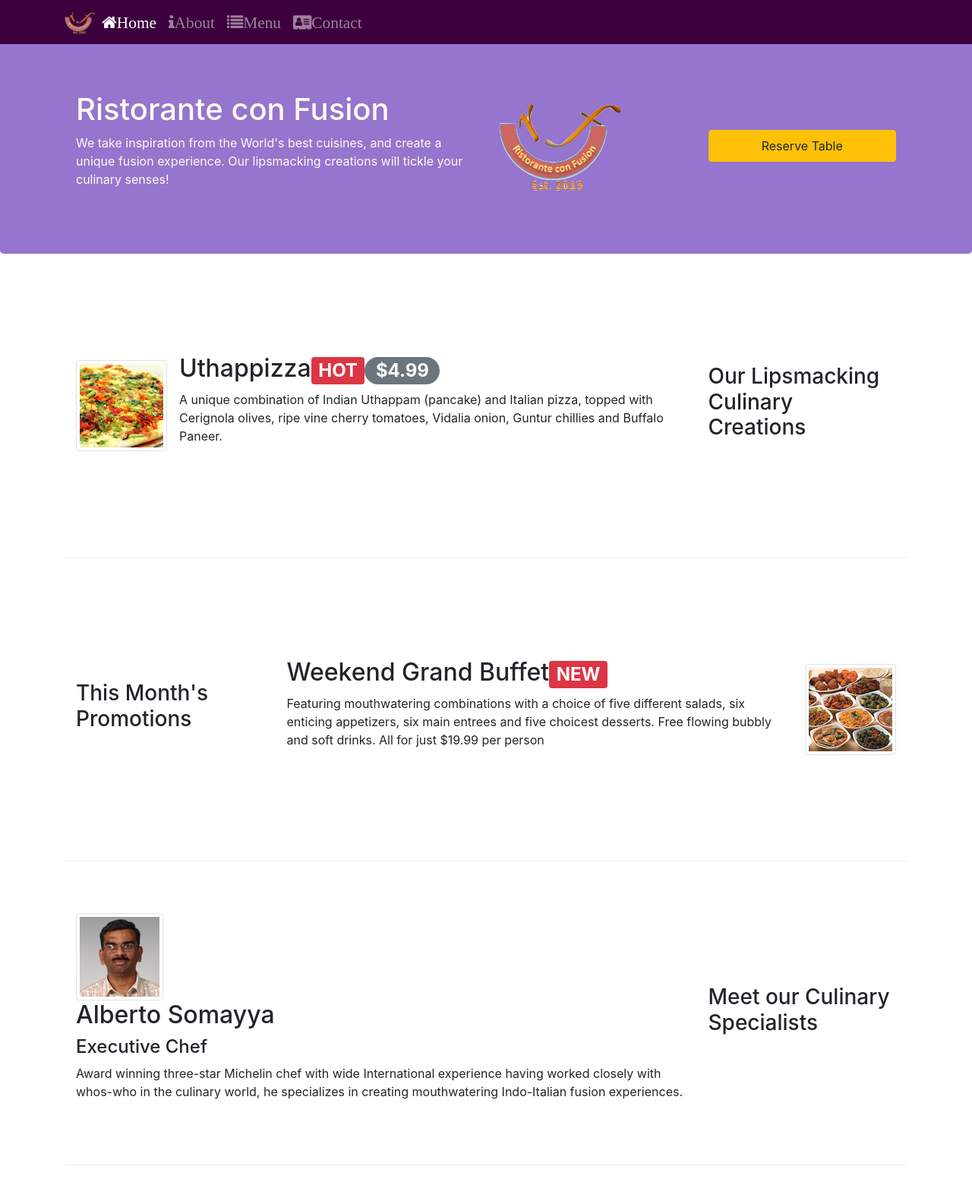
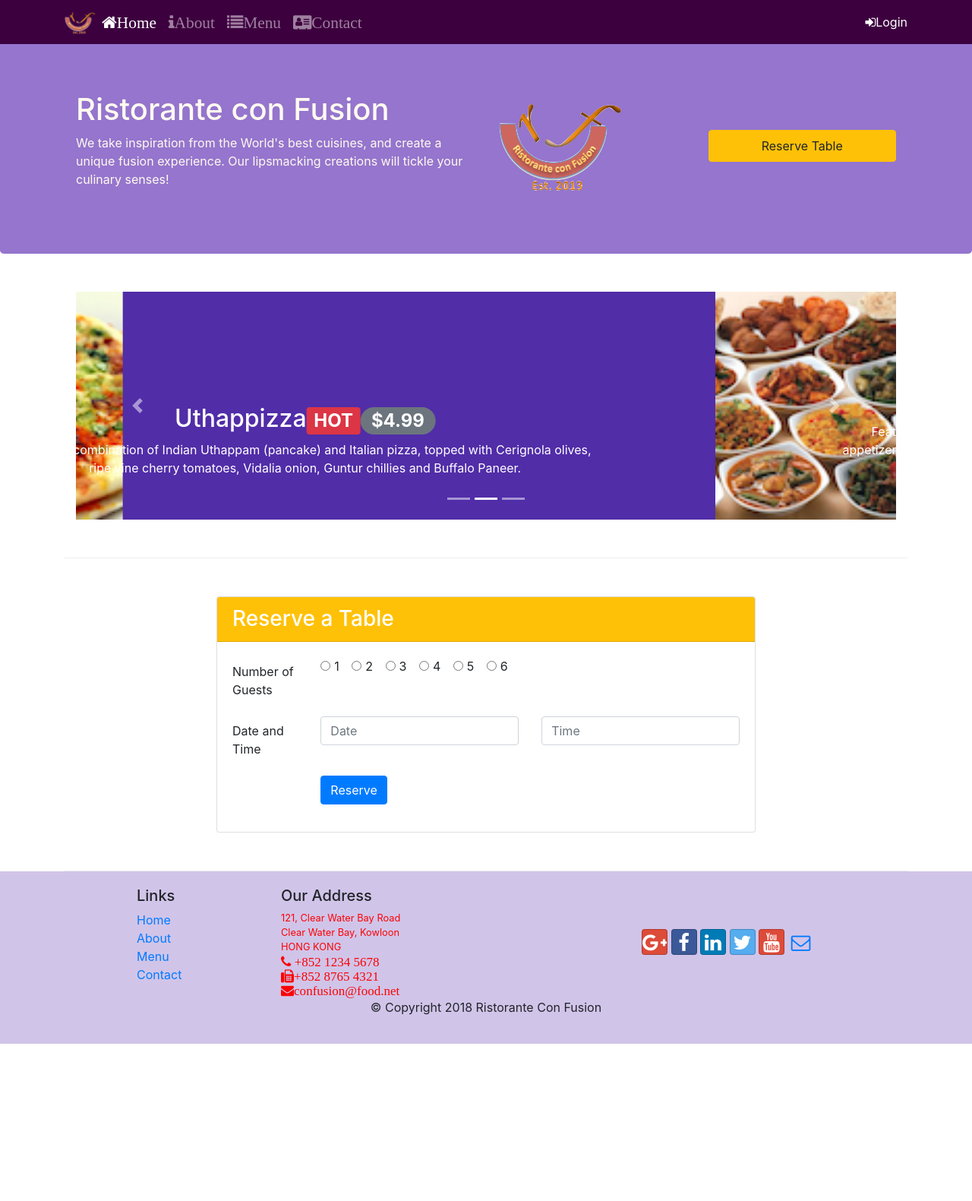
Before and after one commit to 18211a12a2/Samudrala_Restaurant, a website: page index.html in a window 1280 px wide. Shown: the top 1581 px of the page at 76% size. After the commit the page ends 1374 px from the top, so only its background shows below. Drawn offline with nearby package versions, Linux system fonts and the light colour scheme.

Commit message:
carousel

```diff
--- a/css/styles.css
+++ b/css/styles.css
@@ -50,3 +50,18 @@
     border-bottom: 1px solid #ddd;
     padding: 10px;
 }
+
+.carousel {
+    background:#512DA8;
+}
+
+.carousel-item {
+  height: 300px;
+}
+
+.carousel-item img {
+    position: absolute;
+    top: 0;
+    left: 0;
+    min-height: 300px;
+}
--- a/index.html
+++ b/index.html
@@ -32,9 +32,51 @@
                     <li class="nav-item"><a class="nav-link" href="#"><span class="fa fa-list fa-lg">Menu</span></a></li>
                     <li class="nav-item"><a class="nav-link" href="./contactus.html"><span class="fa fa-address-card fa-lg">Contact</span></a></li>
                 </ul>
+                <span class="navbar-text">
+                    <a data-toggle="modal" data-target="#loginModal">
+                        <span class="fa fa-sign-in"></span>Login
+                    </a>
+                </span>
             </div>
         </div>
     </nav>
+
+    <div id="loginModal" class="modal fade" role="dialog">
+        <div class="modal-dialog modal-lg" role="content">
+            <!-- Modal content-->
+            <div class="modal-content">
+                <div class="modal-header">
+                    <h4 class="modal-title">Login </h4>
+                    <button type="button" class="close" data-dismiss="modal">&times;</button>
+                </div>
+                <div class="modal-body">
+                    <form>
+                        <div class="form-row">
+                            <div class="form-group col-sm-4">
+                                    <label class="sr-only" for="exampleInputEmail3">Email address</label>
+                                    <input type="email" class="form-control form-control-sm mr-1" id="exampleInputEmail3" placeholder="Enter email">
+                            </div>
+                            <div class="form-group col-sm-4">
+                                <label class="sr-only" for="exampleInputPassword3">Password</label>
+                                <input type="password" class="form-control form-control-sm mr-1" id="exampleInputPassword3" placeholder="Password">
+                            </div>
+                            <div class="col-sm-auto">
+                                <div class="form-check">
+                                    <input class="form-check-input" type="checkbox">
+                                    <label class="form-check-label"> Remember me
+                                    </label>
+                                </div>
+                            </div>
+                        </div>
+                        <div class="form-row">
+                            <button type="button" class="btn btn-secondary btn-sm ml-auto" data-dismiss="modal">Cancel</button>
+                            <button type="submit" class="btn btn-primary btn-sm ml-1">Sign in</button>
+                        </div>
+                    </form>
+                </div>
+            </div>
+        </div>
+    </div>
 
 
     <header class="jumbotron">
@@ -50,7 +92,10 @@
                             <img src="img/logo.png" class="img-fluid">
                         </div>
                         <div class="col-12 col-sm-6 align-self-center">
-                            <a role="button" class="btn btn-block nav-link btn-warning" href="#santhosh">Reserve Table</a>
+                            <a role="button" class="btn btn-block nav-link btn-warning"
+                            data-toggle="tooltip" data-html="true"
+                            title="Or Call us at <br><strong>+91 9381451445 </strong>"
+                            data-placement="bottom" href="#santhosh">Reserve Table</a>
 
                         </div>
 
@@ -62,59 +107,54 @@
     </header>
 
     <div class="container">
-        <div class="row row-content align-items-center">
-            <div class="col-12 col-sm-4 order-sm-last col-md-3">
-                <h3>Our Lipsmacking Culinary Creations</h3>
-            </div>
-            <div class="col col-sm order-sm-first col-md">
-                <div class="media">
-                    <img class="d-flex mr-3 img-thumbnail align-self-center"
-                            src="img/uthappizza.png" alt="Uthappizza">
-                    <div class="media-body">
-                        <h2 class="mt-0">Uthappizza<span class="badge badge-danger">HOT </span><span class="badge badge-pill badge-secondary">$4.99</span></h2>
-                        <p class="d-none d-sm-block">A unique combination of Indian Uthappam (pancake) and
-                            Italian pizza, topped with Cerignola olives, ripe vine
-                            cherry tomatoes, Vidalia onion, Guntur chillies and
-                            Buffalo Paneer.</p>
-                     </div>
+        <div class="row row-content">
+            <div class="col">
+                <div id="mycarousel" class="carousel slide" data-ride="carousel">
+                    <div class="carousel-inner" role="listbox">
+                        <div class="carousel-item active">
+                            <img class="d-block img-fluid"
+                                src="img/uthappizza.png" alt="Uthappizza">
+                            <div class="carousel-caption d-none d-md-block">
+                                <h2>Uthappizza<span class="badge badge-danger">HOT </span><span class="badge badge-pill badge-secondary">$4.99</span></h2>
+                                <p class="d-none d-sm-block">A unique combination of Indian Uthappam (pancake) and Italian pizza, topped with Cerignola olives, ripe vine cherry tomatoes, Vidalia onion, Guntur chillies and Buffalo Paneer.</p>
+                            </div>
+                        </div>
+                        <div class="carousel-item">
+                            <img class="d-block img-fluid"
+                                src="img/buffet.png" alt="buffet">
+                            <div class="carousel-caption d-none d-md-block">
+                                <h2>Weekend Grand Buffet<span class="badge badge-danger">NEW</span></h2>
+                                <p class="d-none d-sm-block">Featuring mouthwatering combinations with a choice of five different salads, six enticing appetizers, six main entrees and five choicest desserts. Free flowing bubbly and soft drinks. All for just $19.99 per person </p>
+                            </div>
+                        </div>
+                        <div class="carousel-item">
+                            <img class="d-block img-fluid"
+                                src="img/alberto.png" alt="alberto">
+                            <div class="carousel-caption d-none d-md-block">
+                                <h2>Alberto Somayya</h2>
+                                <h4>Executive Chef</h4>
+                                <p class="d-none d-sm-block">Award winning three-star Michelin chef with wide International experience having worked closely with whos-who in the culinary world, he specializes in creating mouthwatering Indo-Italian fusion experiences. </p>
+
+                            </div>
+                        </div>
+                    </div>
+                    <ol class="carousel-indicators">
+                        <li data-target="#mycarousel" data-slide-to="0" class="active"></li>
+                        <li data-target="#mycarousel" data-slide-to="1"></li>
+                        <li data-target="#mycarousel" data-slide-to="2"></li>
+                    </ol>
+                    <a class="carousel-control-prev" href="#mycarousel" role="button" data-slide="prev">
+                        <span class="carousel-control-prev-icon"></span>
+                    </a>
+                    <a class="carousel-control-next" href="#mycarousel" role="button" data-slide="next">
+                        <span class="carousel-control-next-icon"></span>
+                    </a>
                 </div>
             </div>
         </div>
 
 
 
-        <div class="row row-content align-items-center">
-            <div class="col-12 col-sm-4 col-md-3">
-                <h3>This Month's Promotions</h3>
-            </div>
-            <div class="col col-sm col-md">
-                <div class="media">
-                <div class="media-body">
-                    <h2>Weekend Grand Buffet<span class="badge badge-danger">NEW</span></h2>
-                    <p>Featuring mouthwatering combinations with a choice of five different salads, six enticing appetizers, six main entrees and five choicest desserts. Free flowing bubbly and soft drinks. All for just $19.99 per person </p>
-
-                </div>
-                <img class="d-flex ml-3 img-thumbnail align-self-center" src="img/buffet.png" alt="Weekend Grand Buffet">
-            </div>
-            </div>
-        </div>
-
-        <div class="row row-content align-items-center">
-            <div class="col-12 col-sm-4 order-sm-last col-md-3">
-                <h3>Meet our Culinary Specialists</h3>
-            </div>
-            <div class="col col-sm order-sm-first col-md">
-                <div class="media">
-                    <img class="d-flex mr-2 img-thumbnail align-self-center" src="img/alberto.png">
-                </div>
-                <div class="media-body">
-                    <h2>Alberto Somayya</h2>
-                    <h4>Executive Chef</h4>
-                    <p>Award winning three-star Michelin chef with wide International experience having worked closely with whos-who in the culinary world, he specializes in creating mouthwatering Indo-Italian fusion experiences. </p>
-                </div>
-
-            </div>
-        </div>
         <div class="row row-content justify-content-center" id="santhosh">
             <div class="col-sm-8" >
                <div class="card">
@@ -219,6 +259,11 @@
     <script src="node_modules/jquery/dist/jquery.slim.min.js"></script>
     <script src="node_modules/popper.js/dist/umd/popper.min.js"></script>
     <script src="node_modules/bootstrap/dist/js/bootstrap.min.js"></script>
+    <script>
+        $(document).ready(function(){
+            $('[data-toggle="tooltip"]').tooltip();
+        });
+    </script>
 
 </body>
 
```
